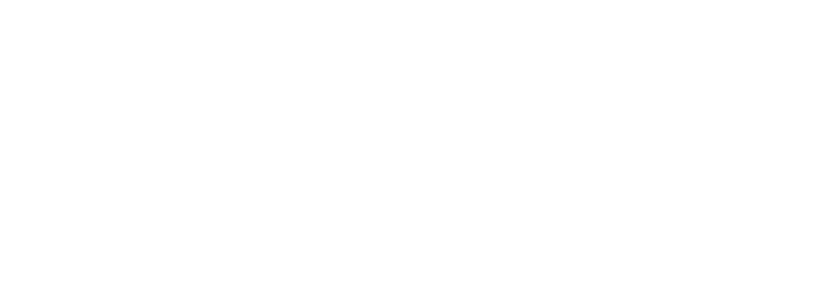
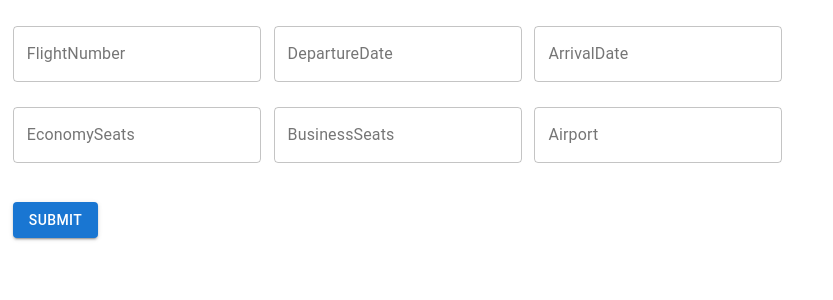
Before and after one commit to advanced-computer-lab/SLAMN, a React (Create React App) app in the folder Frontend/: page /addflight in a window 1280 px wide. Before the commit this address had no page. Shown: the top 300 px of the page, without its empty margins (0-833 px from the left). Built offline with nearby package versions, Linux system fonts and the light colour scheme.

Commit message:
last commit

```diff
--- a/Frontend/src/App.js
+++ b/Frontend/src/App.js
@@ -3,13 +3,17 @@
 import { Routes, Route, BrowserRouter } from "react-router-dom";
 import Update from "./Page/Update";
 import TextBox from "./Componenets/General/TextBox";
+import AdminHome from "../src/Page/AdminHome";
+import CreateFlight from "./Page/CreateFlight";
 
 function App() {
   return (
     <div>
       <BrowserRouter>
         <Routes>
-          <Route path="/" element={<Update />} />
+          <Route path="/update" element={<Update />} />
+          <Route path="/homeadmin" element={<AdminHome />} />
+          <Route path="/addflight" element={<CreateFlight />} />
         </Routes>
       </BrowserRouter>
     </div>
--- /dev/null
+++ b/Frontend/src/Page/CreateFlight.js
@@ -0,0 +1,105 @@
+import React from "react";
+import TextBox from "../Componenets/General/TextBox";
+import axios from "axios";
+import Button from "../Componenets/General/Buttons";
+import { makeStyles } from "@material-ui/core/styles";
+
+const useStyles = makeStyles({
+  space: {
+    marginTop: "2vw !important",
+    marginLeft: "1vw",
+  },
+  root: {
+    display: "flex",
+  },
+  updatebutton: {
+    marginTop: "3vw",
+    marginLeft: "1vw",
+  },
+});
+
+export default function CreateFlight() {
+  const classes = useStyles();
+  const date = new Date();
+  const [FlightNumber, setFlight] = React.useState("");
+  const [DepartureDate, setDepartureDate] = React.useState("");
+  const [ArrivalDate, setArrivalDate] = React.useState("");
+  const [EconomySeats, setEconomySeats] = React.useState(0);
+  const [BusinessSeats, setBusinessSeats] = React.useState(0);
+  const [Airport, setAirport] = React.useState("");
+
+  const handleClick = () => {
+    axios
+      .post("http://localhost:8000/addFlight", {
+        FlightNumber: FlightNumber,
+        DepartureDate: DepartureDate,
+        ArrivalDate: ArrivalDate,
+        EconomySeats: EconomySeats,
+        BusinessSeats: BusinessSeats,
+        Airport: Airport,
+      })
+      .then(function (response) {
+        console.log(response);
+      });
+  };
+  return (
+    <div>
+      <div className={classes.root}>
+        <div className={classes.space}>
+          <TextBox
+            title={"FlightNumber"}
+            onChange={(e) => {
+              setFlight(e.target.value);
+            }}
+          />
+        </div>
+        <div className={classes.space}>
+          <TextBox
+            title={"DepartureDate"}
+            onChange={(e) => {
+              setDepartureDate(e.target.value);
+            }}
+          />
+        </div>
+        <div className={classes.space}>
+          <TextBox
+            title={"ArrivalDate"}
+            onChange={(e) => {
+              setArrivalDate(e.target.value);
+            }}
+          />
+        </div>
+      </div>
+      <div className={classes.root}>
+        <div className={classes.space}>
+          <TextBox
+            title={"EconomySeats"}
+            onChange={(e) => {
+              setEconomySeats(e.target.value);
+            }}
+          />
+        </div>
+        <div className={classes.space}>
+          <TextBox
+            title={"BusinessSeats"}
+            onChange={(e) => {
+              setBusinessSeats(e.target.value);
+            }}
+          />
+        </div>
+        <div className={classes.space}>
+          <TextBox
+            title={"Airport"}
+            onChange={(e) => {
+              setAirport(e.target.value);
+            }}
+          />
+          <div />
+        </div>
+      </div>
+      <div className={classes.updatebutton}>
+        <Button title="Submit" onClick={handleClick} />
+      </div>
+    </div>
+  );
+}
```
Also changed, not shown: Frontend/src/Page/AdminHome.js (added).
